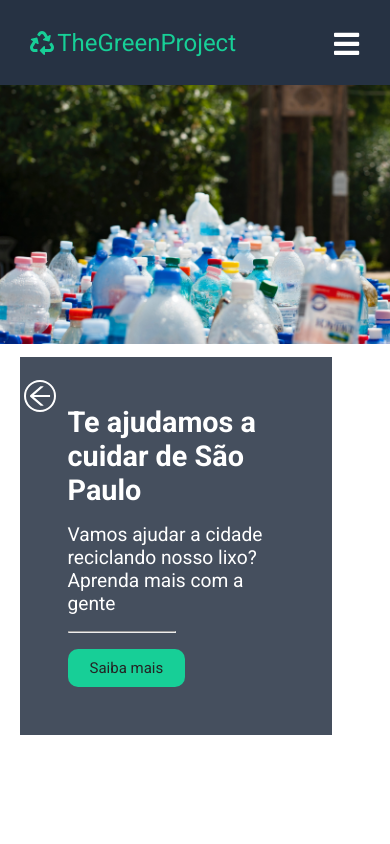
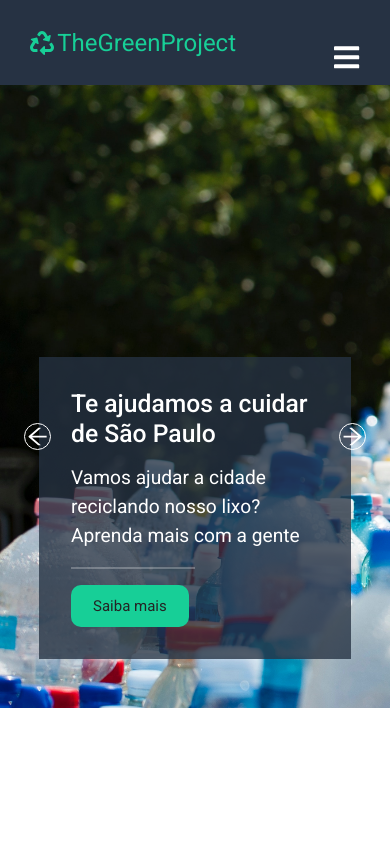
Before and after one commit to Projetos-Fiap/React-Sprint4, a React (Create React App) app: page / in a window 390 px wide. Shown: the top 844 px of the page. Built offline with nearby package versions, Linux system fonts and the light colour scheme.

Commit message:
ajustes responsividade

```diff
--- a/public/index.html
+++ b/public/index.html
@@ -15,6 +15,12 @@
       user's mobile device or desktop. See https://developers.google.com/web/fundamentals/web-app-manifest/
     -->
     <link rel="manifest" href="%PUBLIC_URL%/manifest.json" />
+    <link
+        rel="stylesheet"
+        href="https://cdn.jsdelivr.net/npm/bootstrap@5.3.0/dist/css/bootstrap.min.css"
+        integrity="sha384-9ndCyUaIbzAi2FUVXJi0CjmCapSmO7SnpJef0486qhLnuZ2cdeRhO02iuK6FUUVM"
+        crossorigin="anonymous" />
+
     <!--
       Notice the use of %PUBLIC_URL% in the tags above.
       It will be replaced with the URL of the `public` folder during the build.
@@ -24,7 +30,7 @@
       work correctly both with client-side routing and a non-root public URL.
       Learn how to configure a non-root public URL by running `npm run build`.
     -->
-    <title>ReciclaSP</title>
+    <title>TheGreenProject</title>
   </head>
   <body>
     <noscript>You need to enable JavaScript to run this app.</noscript>
--- a/src/components/Cards/Cards.js
+++ b/src/components/Cards/Cards.js
@@ -0,0 +1,20 @@
+import { Button } from '../Button/Button';
+import Card from 'react-bootstrap/Card';
+import 'bootstrap/dist/css/bootstrap.min.css';
+
+const BasicExample = () => {
+  return (
+    <Card style={{ width: '18rem' }}>
+    <Card.Img variant="top" src="holder.js/100px180" />
+    <Card.Body>
+        <Card.Title>Título</Card.Title>
+        <Card.Text>
+        lorem ipsum dolor sit amet, consectetur adipiscing elit.
+        </Card.Text>
+        <Button variant="primary">Veja mais</Button>
+    </Card.Body>
+    </Card>
+  );
+}
+
+export default BasicExample
--- a/src/components/Slideshow/Slider.css
+++ b/src/components/Slideshow/Slider.css
@@ -14,35 +14,42 @@
     transition: all 0.5s ease;
 }
 
-@media screen and (min-width: 960px) {
-    .slide img {
-      width: 100%;
-      height: 100%;
-    }
-}
-
 .slide img {
     width: 100%;
     height: 100%;
 }
 
-  .current {
+@media screen and (max-width: 960px) {
+    .slide img {
+      width: 240%;
+      height: 100%;
+    }
+}
+
+.current {
     opacity: 1;
     transform: translateX(0);
-  }
+}
 
 .content {
     position: absolute;
     top: 40%;
-    left: 5%;
+    left: 7%;
     opacity: 0;
     max-width: fit-content;
     padding: 3rem;
-    background: #263243da;
+    background: #263243c7;
     animation: slide-up 1s ease 0.5s;
     animation-delay: 0.2s;
     animation-fill-mode: forwards;
     visibility: hidden;
+}
+
+@media screen and (max-width: 960px) {
+    .content{
+        left: 10%;
+        padding: 2rem;
+    }
 }
 
 @keyframes slide-up {
@@ -56,7 +63,7 @@
     }
 }
 
-@media screen and (max-width: 600px) {
+@media screen and (max-width: 960px) {
     .content {
       width: 80%;
     }
@@ -74,7 +81,7 @@
 }
 
 .arrow {
-    border: 2px solid white;
+    border: 1px solid white;
     background-color: transparent;
     color: #fff;
     cursor: pointer;
@@ -84,17 +91,25 @@
     position: absolute;
     z-index: 999;
 }
+
+@media screen and (max-width: 960px) {
+    .arrow {
+      height: 1.7rem;
+      width: 1.7rem;
+    }
+}
+
 .arrow:hover {
-    background-color: #fff;
-    color: #777;
+    border: 1px solid #17cf97;
+    color: #17cf97;
 }
 
 .next {
-    top: 35%;
+    top: 40%;
     right: 1.5rem;
 }
 .prev {
-    top: 35%;
+    top: 40%;
     left: 1.5rem;
 }
 
--- a/src/routes/AprendaPage.js
+++ b/src/routes/AprendaPage.js
@@ -1,5 +1,6 @@
 import React from "react";
 import styled from "styled-components";
+import BasicExample from "../components/Cards/Cards";
 
 const AprendaPageContainer = styled.div`
   display: flex;
@@ -24,6 +25,7 @@ function AprendaPage() {
       <AprendaPageContainer>
         <AprendaPageTitle>Aprenda</AprendaPageTitle>
         <AprendaPageText>Veja dicas de como reciclar corretamente</AprendaPageText>
+        <BasicExample />
       </AprendaPageContainer>
     </div>
   );
--- a/src/routes/ContactPage.js
+++ b/src/routes/ContactPage.js
@@ -43,7 +43,7 @@ const FormTextarea = styled.textarea`
   padding: 10px;
   margin-bottom: 1em;
   border: 1px solid #ccc;
-  border-radius: 4px;
+  border-radius: 10px;
   font-size: 1rem;
   @media screen and (max-width: 960px) {
     font-size: 0.7rem;
```
